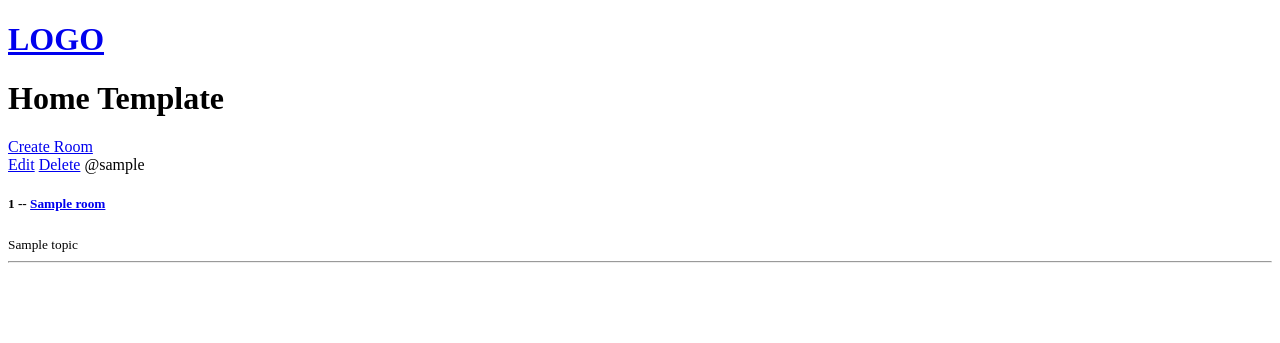
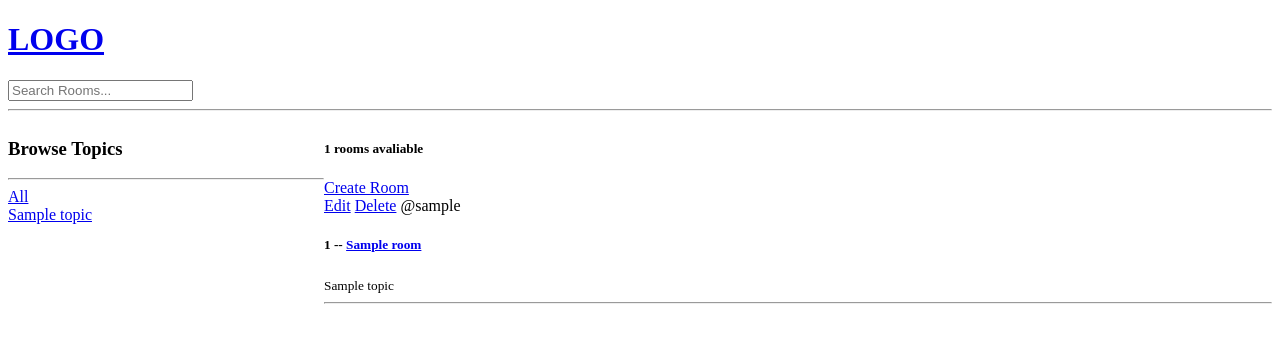
Before and after one commit to kyrikalp5/StudyBuddy, a Django app: template base/templates/base/home.html in a window 1280 px wide. Shown: the top 343 px of the page. Run offline with Django 4.2, Linux system fonts and the light colour scheme; the template is opened without the code that fills it: most values are stand-ins (such as "Sample title", 1, 10 or a date in 2020).

Commit message:
initial commit

```diff
--- a/base/templates/base/home.html
+++ b/base/templates/base/home.html
@@ -2,10 +2,33 @@
 
 {% block content %}
 
-<h1>Home Template</h1>
+<style>
+    .home-container{
+        display: grid;
+        grid-template-columns: 1fr 3fr;
+    }
+</style>
+
+<div class="home-container">
+
+    <div>
+        <h3>Browse Topics</h3>
+        <hr>
+
+        <div>
+            <a href="{% url 'home' %}">All</a>
+        </div>
+
+        {% for topic in topics %}
+            <div>
+                <a href="{% url 'home' %}?q={{topic.name}}">{{topic.name}}</a>
+            </div>
+        {% endfor%}
+    </div>
 
     <div>
 
+        <h5> {{room_count}} rooms avaliable </h5>
         <a href="{% url 'create-room' %}"> Create Room</a>
 
         <div>
@@ -20,6 +43,9 @@
                 </div>
             {% endfor %}
         </div>
+
+    </div>
+
 </div>
 
 {% endblock content %}
--- a/templates/navbar.html
+++ b/templates/navbar.html
@@ -1,3 +1,7 @@
 <a href="http://127.0.0.1:8000/">
     <h1>LOGO</h1>
 </a>
+<form method="GET" action="{% url 'home' %}">
+    <input type="test" name="q" placeholder="Search Rooms...">
+</form>
+<hr>
```
Also changed, not shown: base/views.py (+11 -3 lines), db.sqlite3. Lines whose indentation alone changed are shown as unchanged.
